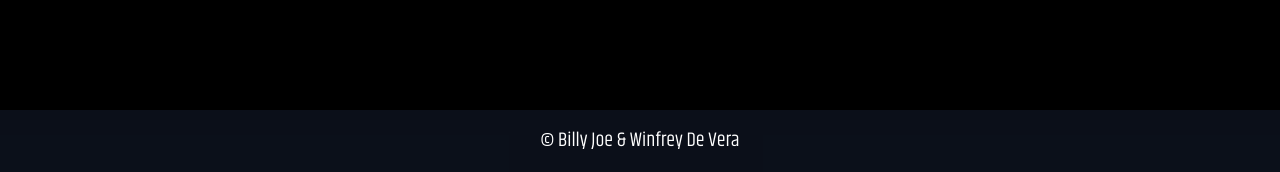
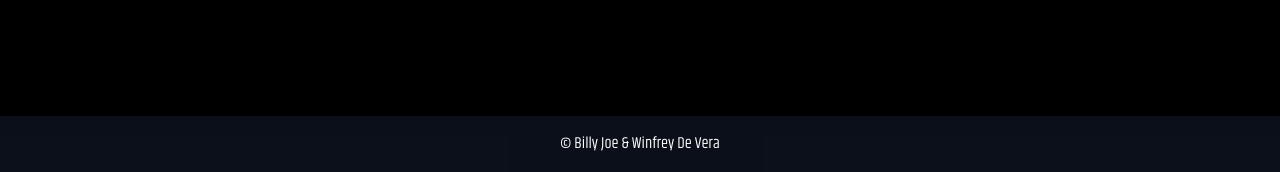
Before and after one commit to wjamesdevera/deal-breaker, a PHP site: page /about.php in a window 1280 px wide. Shown: the part 628-800 px from the top of the page. Run offline with PHP 8.4, Linux system fonts and the light colour scheme; some web fonts are replaced.

Commit message:
updated footer text size

```diff
--- a/public/includes/footer.php
+++ b/public/includes/footer.php
@@ -3,6 +3,6 @@
     Your browser does not support the audio element.
 </audio>
 <footer class="d-flex align-items-center justify-content-center pt-3">
-  <p>© Billy Joe & Winfrey De Vera</p>
+  <p class="fs-6">© Billy Joe & Winfrey De Vera</p>
 </footer>
 </html>
```
